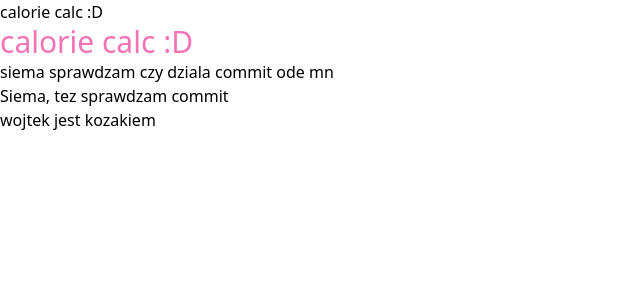
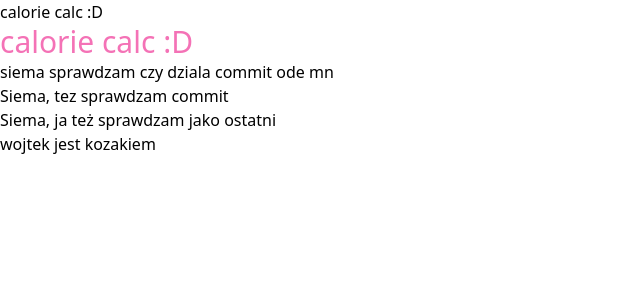
Before and after one commit to Wojtyua/38053_38062_38545_38073, a React (Vite) app: page / in a window 1280 px wide. Shown: the top 300 px of the page, without its empty margins (0-640 px from the left). Built offline with nearby package versions, Linux system fonts and the light colour scheme.

Commit message:
Commit check

```diff
--- a/src/App.jsx
+++ b/src/App.jsx
@@ -5,6 +5,7 @@ function App() {
       <h1 className="text-3xl text-pink-400">calorie calc :D</h1>
       <h2>siema sprawdzam czy dziala commit ode mn</h2>
       <h1>Siema, tez sprawdzam commit</h1>
+      <h1>Siema, ja też sprawdzam jako ostatni</h1>
       <p>wojtek jest kozakiem</p>
     </>
   );
```
